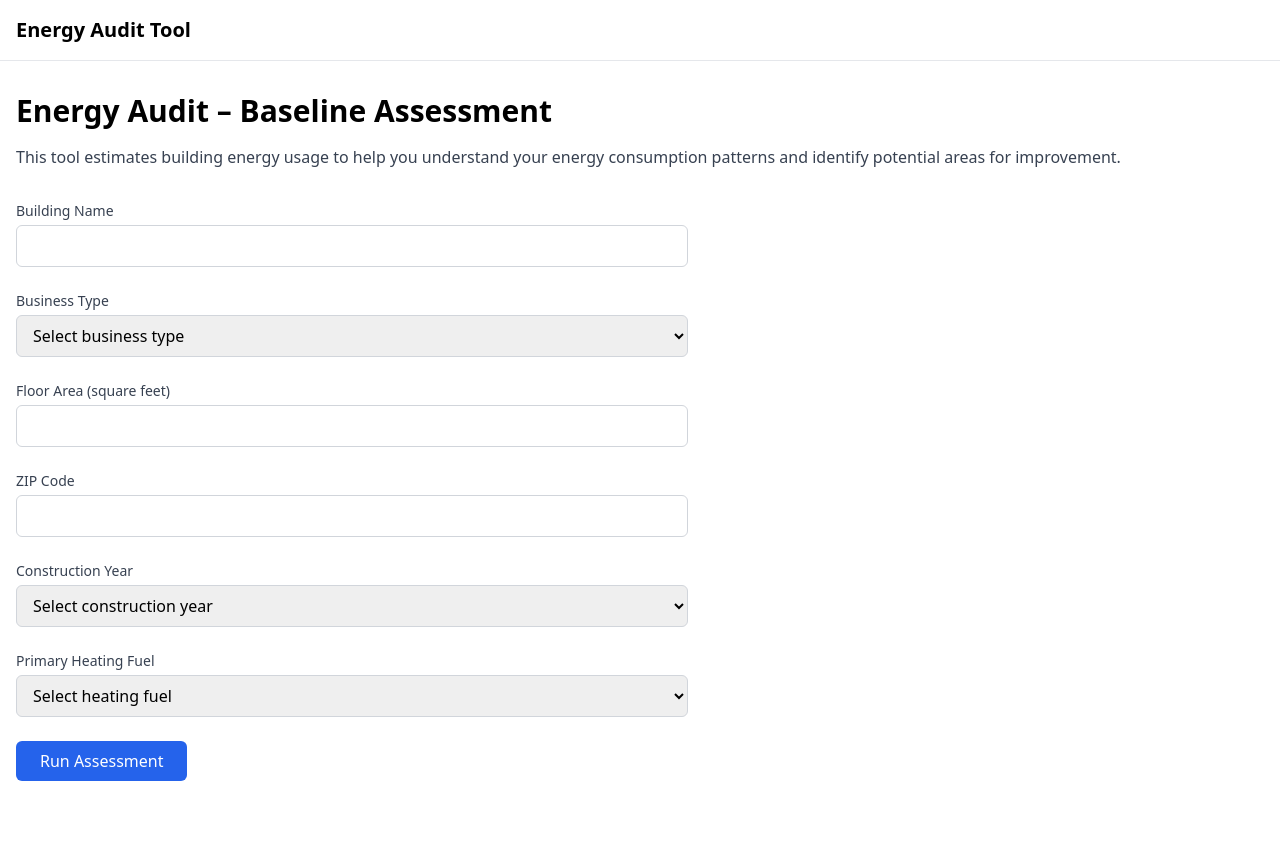
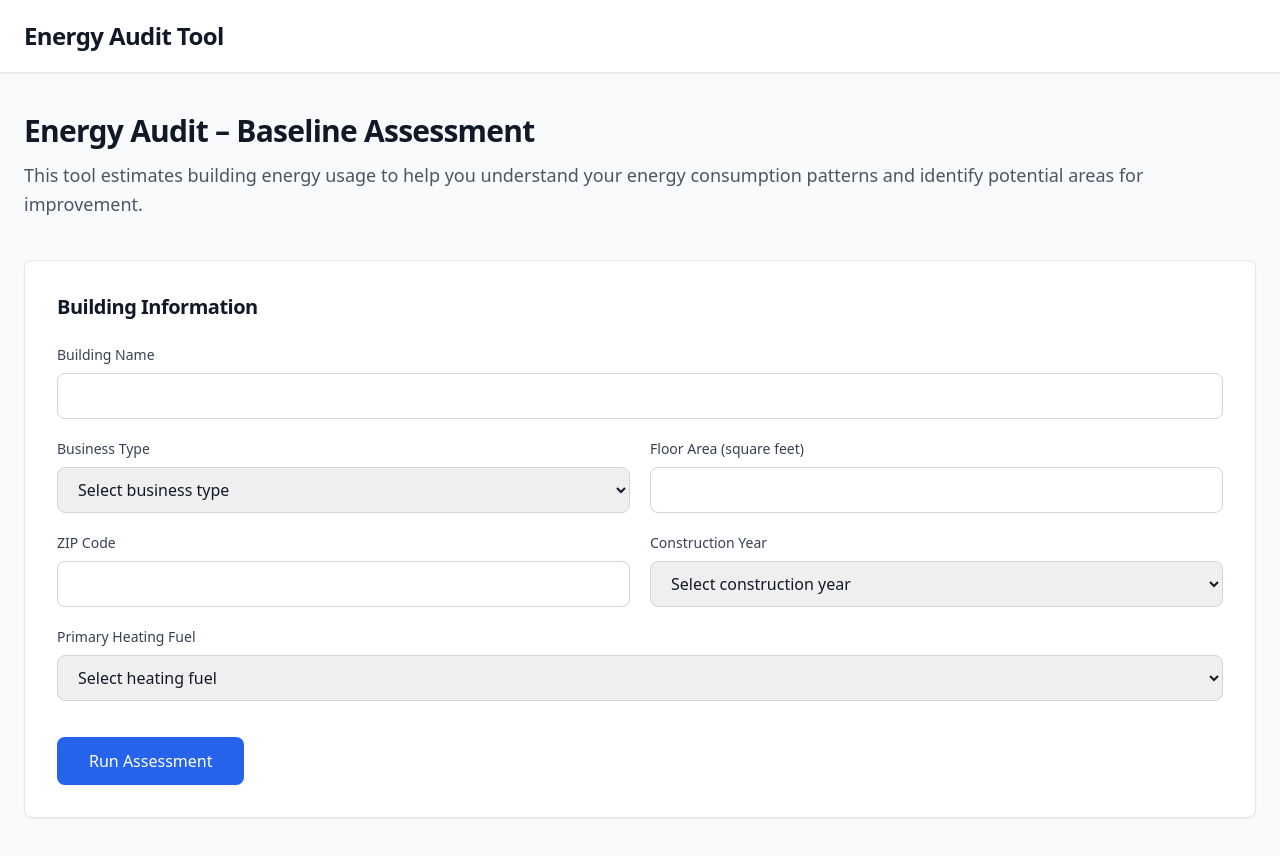
Before and after one commit to SgtApone117/energy-audit-tool, a Next.js app: page / in a window 1280 px wide. Shown: the top 856 px of the page. Before the commit the page ends 813 px from the top, so only its background shows below. Built offline with nearby package versions, Linux system fonts and the light colour scheme.

Commit message:
Updated layout.tsx

```diff
--- a/app/globals.css
+++ b/app/globals.css
@@ -1,3 +1,13 @@
 @tailwind base;
 @tailwind components;
 @tailwind utilities;
+
+@layer base {
+  body {
+    @apply text-gray-900 antialiased;
+  }
+
+  h1, h2, h3, h4, h5, h6 {
+    @apply font-semibold tracking-tight;
+  }
+}
--- a/app/layout.tsx
+++ b/app/layout.tsx
@@ -13,14 +13,14 @@ export default function RootLayout({
 }>) {
   return (
     <html lang="en">
-      <body>
+      <body className="bg-gray-50">
         <div className="min-h-screen flex flex-col">
-          <header className="border-b">
-            <div className="container mx-auto px-4 py-4">
-              <h1 className="text-xl font-semibold">Energy Audit Tool</h1>
+          <header className="bg-white border-b border-gray-200 shadow-sm">
+            <div className="container mx-auto px-6 py-5">
+              <h1 className="text-2xl font-bold text-gray-900 tracking-tight">Energy Audit Tool</h1>
             </div>
           </header>
-          <main className="flex-1 container mx-auto px-4 py-8">
+          <main className="flex-1 container mx-auto px-6 py-10">
             {children}
           </main>
         </div>
--- a/app/page.tsx
+++ b/app/page.tsx
@@ -54,11 +54,13 @@ export default function Home() {
   };
 
   return (
-    <div>
-      <h1 className="text-3xl font-bold mb-4">Energy Audit – Baseline Assessment</h1>
-      <p className="text-gray-700 mb-8">
-        This tool estimates building energy usage to help you understand your energy consumption patterns and identify potential areas for improvement.
-      </p>
+    <div className="max-w-7xl mx-auto">
+      <div className="mb-10">
+        <h1 className="text-3xl font-bold text-gray-900 mb-3 tracking-tight">Energy Audit – Baseline Assessment</h1>
+        <p className="text-gray-600 text-lg leading-relaxed">
+          This tool estimates building energy usage to help you understand your energy consumption patterns and identify potential areas for improvement.
+        </p>
+      </div>
 
       <BuildingIntakeForm
         formData={formData}
--- a/components/AuditResults.tsx
+++ b/components/AuditResults.tsx
@@ -22,8 +22,9 @@ export default function AuditResults({
   ecmResults,
 }: AuditResultsProps) {
   return (
-    <div className="mt-8 max-w-4xl">
-      <h2 className="text-2xl font-bold mb-6">Audit Results</h2>
+    <div className="space-y-8">
+      <div className="border-t-2 border-gray-200 pt-8">
+        <h2 className="text-2xl font-bold text-gray-900 mb-8 tracking-tight">Audit Results</h2>
 
         <BuildingSummary data={submittedData} />
 
@@ -42,5 +43,6 @@ export default function AuditResults({
           <ECMTable results={ecmResults} />
         )}
       </div>
+    </div>
   );
 }
--- a/components/BuildingIntakeForm.tsx
+++ b/components/BuildingIntakeForm.tsx
@@ -14,9 +14,11 @@ export default function BuildingIntakeForm({
   onSubmit,
 }: BuildingIntakeFormProps) {
   return (
-    <form onSubmit={onSubmit} className="max-w-2xl space-y-6">
+    <div className="bg-white rounded-lg shadow-sm border border-gray-200 p-8 mb-10">
+      <h2 className="text-xl font-semibold text-gray-900 mb-6">Building Information</h2>
+      <form onSubmit={onSubmit} className="space-y-5">
         <div>
-        <label htmlFor="buildingName" className="block text-sm font-medium text-gray-700 mb-1">
+          <label htmlFor="buildingName" className="block text-sm font-medium text-gray-700 mb-2">
             Building Name
           </label>
           <input
@@ -25,12 +27,13 @@ export default function BuildingIntakeForm({
             name="buildingName"
             value={formData.buildingName}
             onChange={onChange}
-          className="w-full px-3 py-2 border border-gray-300 rounded-md focus:outline-none focus:ring-2 focus:ring-blue-500"
+            className="w-full px-4 py-2.5 border border-gray-300 rounded-lg focus:outline-none focus:ring-2 focus:ring-blue-500 focus:border-transparent transition-shadow"
           />
         </div>
 
+        <div className="grid grid-cols-1 md:grid-cols-2 gap-5">
           <div>
-        <label htmlFor="businessType" className="block text-sm font-medium text-gray-700 mb-1">
+            <label htmlFor="businessType" className="block text-sm font-medium text-gray-700 mb-2">
               Business Type
             </label>
             <select
@@ -38,7 +41,7 @@ export default function BuildingIntakeForm({
               name="businessType"
               value={formData.businessType}
               onChange={onChange}
-          className="w-full px-3 py-2 border border-gray-300 rounded-md focus:outline-none focus:ring-2 focus:ring-blue-500"
+              className="w-full px-4 py-2.5 border border-gray-300 rounded-lg focus:outline-none focus:ring-2 focus:ring-blue-500 focus:border-transparent transition-shadow"
             >
               <option value="">Select business type</option>
               <option value="Office">Office</option>
@@ -54,7 +57,7 @@ export default function BuildingIntakeForm({
           </div>
 
           <div>
-        <label htmlFor="floorArea" className="block text-sm font-medium text-gray-700 mb-1">
+            <label htmlFor="floorArea" className="block text-sm font-medium text-gray-700 mb-2">
               Floor Area (square feet)
             </label>
             <input
@@ -63,12 +66,14 @@ export default function BuildingIntakeForm({
               name="floorArea"
               value={formData.floorArea}
               onChange={onChange}
-          className="w-full px-3 py-2 border border-gray-300 rounded-md focus:outline-none focus:ring-2 focus:ring-blue-500"
+              className="w-full px-4 py-2.5 border border-gray-300 rounded-lg focus:outline-none focus:ring-2 focus:ring-blue-500 focus:border-transparent transition-shadow"
             />
           </div>
+        </div>
 
+        <div className="grid grid-cols-1 md:grid-cols-2 gap-5">
           <div>
-        <label htmlFor="zipCode" className="block text-sm font-medium text-gray-700 mb-1">
+            <label htmlFor="zipCode" className="block text-sm font-medium text-gray-700 mb-2">
               ZIP Code
             </label>
             <input
@@ -77,12 +82,12 @@ export default function BuildingIntakeForm({
               name="zipCode"
               value={formData.zipCode}
               onChange={onChange}
-          className="w-full px-3 py-2 border border-gray-300 rounded-md focus:outline-none focus:ring-2 focus:ring-blue-500"
+              className="w-full px-4 py-2.5 border border-gray-300 rounded-lg focus:outline-none focus:ring-2 focus:ring-blue-500 focus:border-transparent transition-shadow"
             />
           </div>
 
           <div>
-        <label htmlFor="constructionYear" className="block text-sm font-medium text-gray-700 mb-1">
+            <label htmlFor="constructionYear" className="block text-sm font-medium text-gray-700 mb-2">
               Construction Year
             </label>
             <select
@@ -90,7 +95,7 @@ export default function BuildingIntakeForm({
               name="constructionYear"
               value={formData.constructionYear}
               onChange={onChange}
-          className="w-full px-3 py-2 border border-gray-300 rounded-md focus:outline-none focus:ring-2 focus:ring-blue-500"
+              className="w-full px-4 py-2.5 border border-gray-300 rounded-lg focus:outline-none focus:ring-2 focus:ring-blue-500 focus:border-transparent transition-shadow"
             >
               <option value="">Select construction year</option>
               <option value="Before 2000">Before 2000</option>
@@ -98,9 +103,10 @@ export default function BuildingIntakeForm({
               <option value="After 2010">After 2010</option>
             </select>
           </div>
+        </div>
 
         <div>
-        <label htmlFor="primaryHeatingFuel" className="block text-sm font-medium text-gray-700 mb-1">
+          <label htmlFor="primaryHeatingFuel" className="block text-sm font-medium text-gray-700 mb-2">
             Primary Heating Fuel
           </label>
           <select
@@ -108,7 +114,7 @@ export default function BuildingIntakeForm({
             name="primaryHeatingFuel"
             value={formData.primaryHeatingFuel}
             onChange={onChange}
-          className="w-full px-3 py-2 border border-gray-300 rounded-md focus:outline-none focus:ring-2 focus:ring-blue-500"
+            className="w-full px-4 py-2.5 border border-gray-300 rounded-lg focus:outline-none focus:ring-2 focus:ring-blue-500 focus:border-transparent transition-shadow"
           >
             <option value="">Select heating fuel</option>
             <option value="Electric">Electric</option>
@@ -118,12 +124,15 @@ export default function BuildingIntakeForm({
           </select>
         </div>
 
+        <div className="pt-4">
           <button
             type="submit"
-        className="px-6 py-2 bg-blue-600 text-white rounded-md hover:bg-blue-700 focus:outline-none focus:ring-2 focus:ring-blue-500 focus:ring-offset-2"
+            className="px-8 py-3 bg-blue-600 text-white font-medium rounded-lg hover:bg-blue-700 focus:outline-none focus:ring-2 focus:ring-blue-500 focus:ring-offset-2 transition-colors shadow-sm"
           >
             Run Assessment
           </button>
+        </div>
       </form>
+    </div>
   );
 }
--- a/components/EnergyBaseline.tsx
+++ b/components/EnergyBaseline.tsx
@@ -8,21 +8,23 @@ export default function EnergyBaseline({
   annualEnergyCost,
 }: EnergyBaselineProps) {
   return (
-    <div className="mb-6 p-6 bg-white rounded-lg border border-gray-200 shadow-sm">
-      <h3 className="text-lg font-semibold text-gray-900 mb-4">Energy Baseline</h3>
-      <div className="grid grid-cols-1 md:grid-cols-2 gap-6">
-        <div>
-          <div className="text-sm font-medium text-gray-700 mb-1">Estimated Annual Energy Use</div>
-          <div className="text-2xl font-semibold text-gray-900">
-            {annualEnergyUse.toLocaleString()} kWh/year
+    <div className="mb-8 p-8 bg-gradient-to-br from-blue-50 to-blue-50/50 rounded-lg border border-blue-100 shadow-sm">
+      <h3 className="text-lg font-semibold text-gray-900 mb-6">Energy Baseline</h3>
+      <div className="grid grid-cols-1 md:grid-cols-2 gap-8">
+        <div className="bg-white p-6 rounded-lg border border-gray-200">
+          <div className="text-xs font-medium text-gray-500 uppercase tracking-wider mb-2">Estimated Annual Energy Use</div>
+          <div className="text-3xl font-bold text-gray-900">
+            {annualEnergyUse.toLocaleString()}
           </div>
+          <div className="text-sm text-gray-600 mt-1">kWh/year</div>
         </div>
         {annualEnergyCost !== null && (
-          <div>
-            <div className="text-sm font-medium text-gray-700 mb-1">Estimated Annual Energy Cost</div>
-            <div className="text-2xl font-semibold text-gray-900">
-              ${annualEnergyCost.toLocaleString(undefined, { minimumFractionDigits: 2, maximumFractionDigits: 2 })}/year
+          <div className="bg-white p-6 rounded-lg border border-gray-200">
+            <div className="text-xs font-medium text-gray-500 uppercase tracking-wider mb-2">Estimated Annual Energy Cost</div>
+            <div className="text-3xl font-bold text-gray-900">
+              ${annualEnergyCost.toLocaleString(undefined, { minimumFractionDigits: 2, maximumFractionDigits: 2 })}
             </div>
+            <div className="text-sm text-gray-600 mt-1">/year</div>
           </div>
         )}
       </div>
```
Also changed, not shown: components/BuildingSummary.tsx (+16 -16 lines), components/ECMTable.tsx (+25 -23 lines), components/EnergyBreakdown.tsx (+18 -11 lines). Lines whose indentation alone changed are shown as unchanged.
